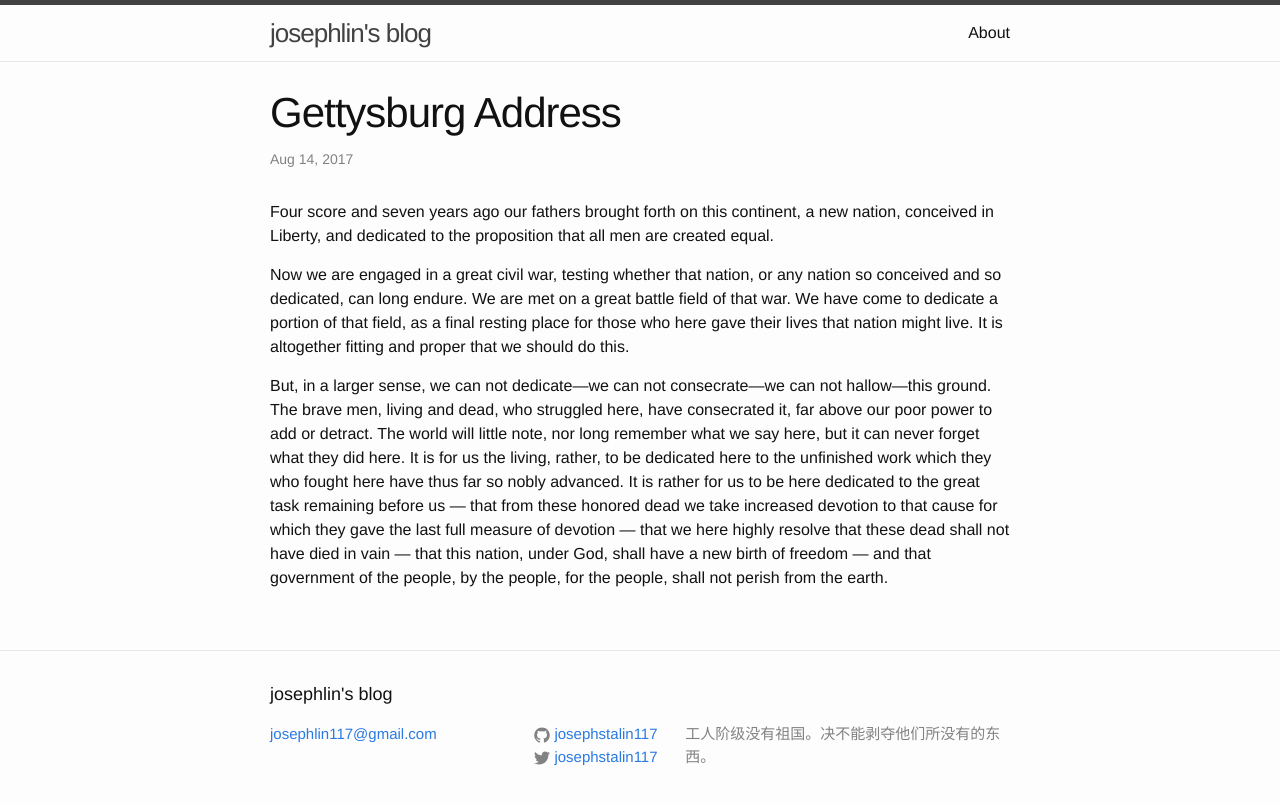
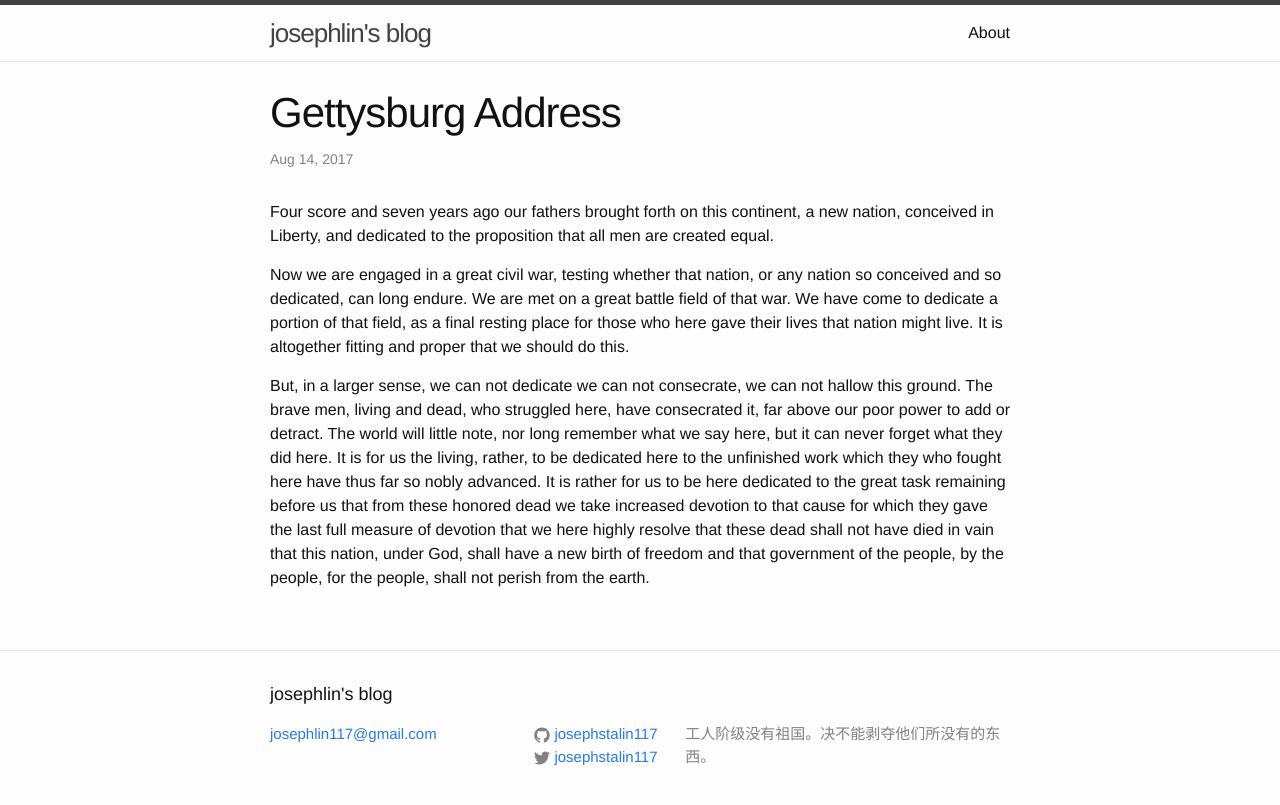
Before and after one commit to josephstalin117/josephstalin117.github.io, a Jekyll site: the page built from _posts/2017-08-14-gettysburg-address.markdown, in a window 1280 px wide. Shown: the top 805 px of the page. Built offline with Jekyll 4.4.1, drawn with Linux system fonts in a browser that asks for light colours.

Commit message:
remove some punctuation

```diff
--- a/_posts/2017-08-14-gettysburg-address.markdown
+++ b/_posts/2017-08-14-gettysburg-address.markdown
@@ -9,4 +9,4 @@ Four score and seven years ago our fathers brought forth on this continent, a ne
 
 Now we are engaged in a great civil war, testing whether that nation, or any nation so conceived and so dedicated, can long endure. We are met on a great battle field of that war. We have come to dedicate a portion of that field, as a final resting place for those who here gave their lives that nation might live. It is altogether fitting and proper that we should do this.
 
-But, in a larger sense, we can not dedicate—we can not consecrate—we can not hallow—this ground. The brave men, living and dead, who struggled here, have consecrated it, far above our poor power to add or detract. The world will little note, nor long remember what we say here, but it can never forget what they did here. It is for us the living, rather, to be dedicated here to the unfinished work which they who fought here have thus far so nobly advanced. It is rather for us to be here dedicated to the great task remaining before us — that from these honored dead we take increased devotion to that cause for which they gave the last full measure of devotion — that we here highly resolve that these dead shall not have died in vain — that this nation, under God, shall have a new birth of freedom — and that government of the people, by the people, for the people, shall not perish from the earth.
+But, in a larger sense, we can not dedicate we can not consecrate, we can not hallow this ground. The brave men, living and dead, who struggled here, have consecrated it, far above our poor power to add or detract. The world will little note, nor long remember what we say here, but it can never forget what they did here. It is for us the living, rather, to be dedicated here to the unfinished work which they who fought here have thus far so nobly advanced. It is rather for us to be here dedicated to the great task remaining before us that from these honored dead we take increased devotion to that cause for which they gave the last full measure of devotion that we here highly resolve that these dead shall not have died in vain that this nation, under God, shall have a new birth of freedom and that government of the people, by the people, for the people, shall not perish from the earth.
```
